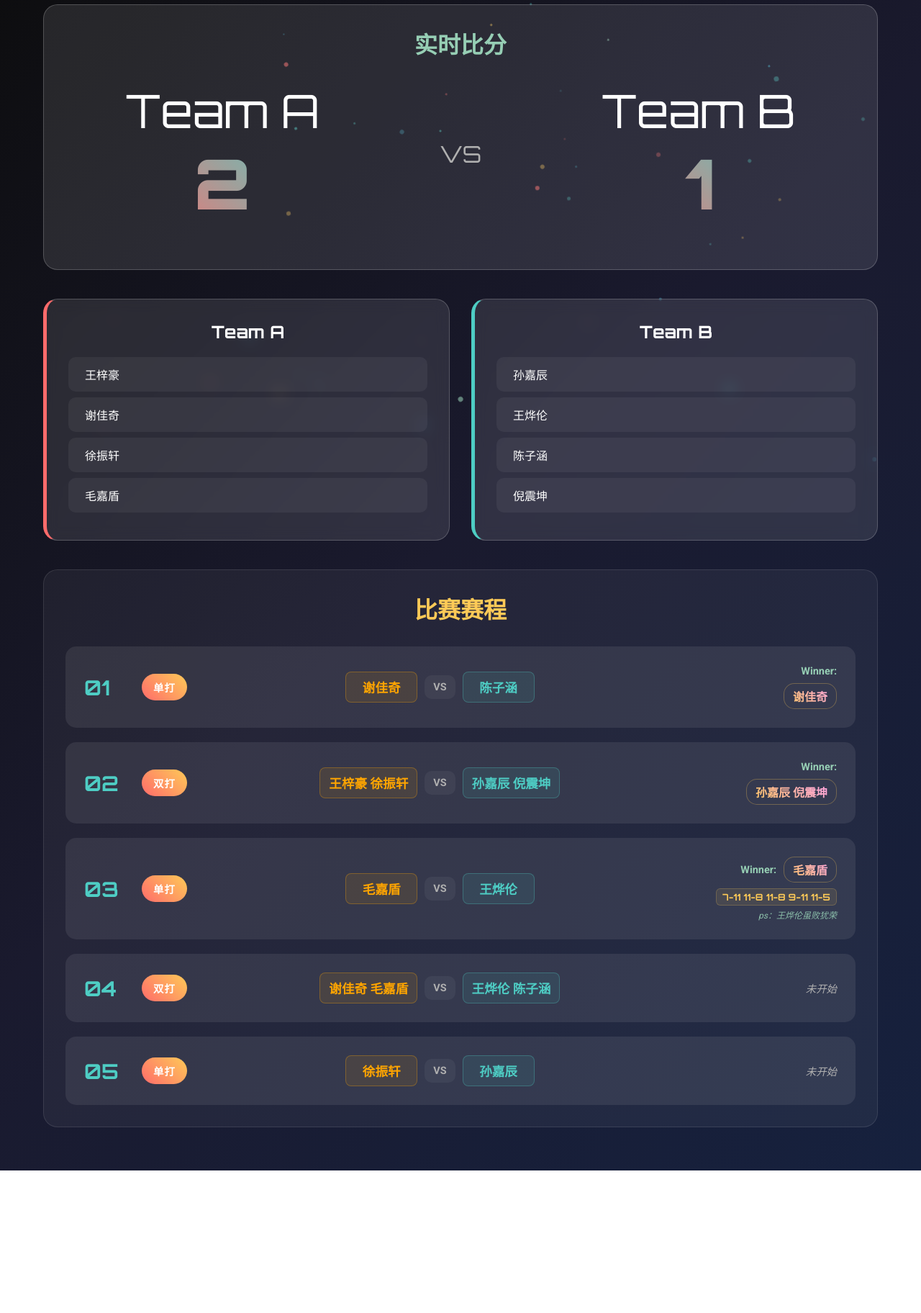
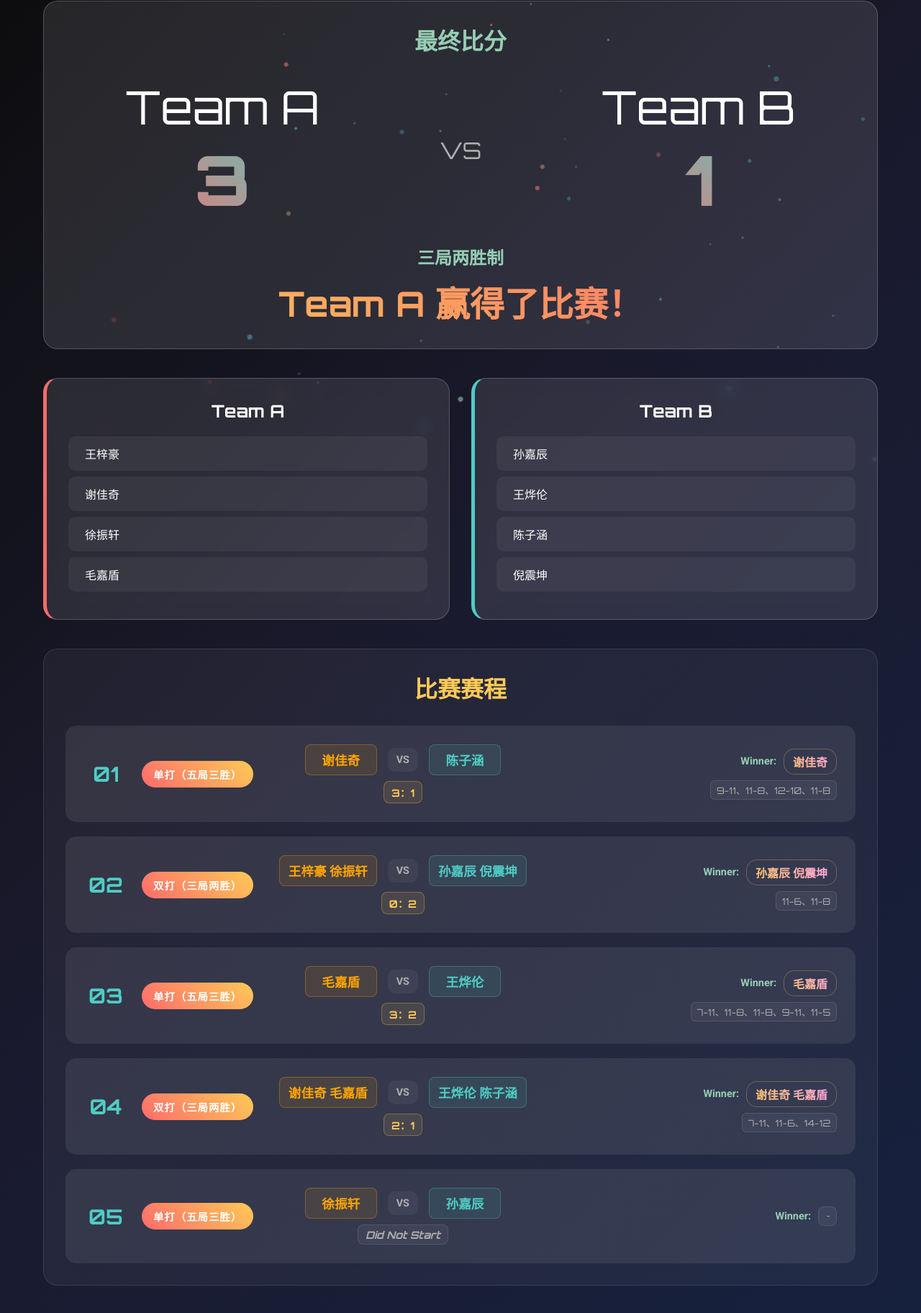
Before and after one commit to neizikou/TJS, a plain HTML site: page index.html in a window 1280 px wide. Shown: the part 162-1986 px from the top of the page at 72% size. Before the commit the page ends 1788 px from the top, so only its background shows below. Drawn offline with Linux system fonts and the light colour scheme.

Commit message:
Update index.html

```diff
--- a/index.html
+++ b/index.html
@@ -139,7 +139,7 @@
             padding: 25px;
             display: flex;
             align-items: center;
-            justify-content: space-between;
+            justify-content: center;
             transition: all 0.3s ease;
             border: 1px solid transparent;
             position: relative;
@@ -155,7 +155,15 @@
             display: flex;
             align-items: center;
             gap: 20px;
-            flex: 1;
+            width: 100%;
+            justify-content: center;
+        }
+
+        .match-header {
+            display: flex;
+            align-items: center;
+            gap: 20px;
+            justify-content: center;
         }
 
         .match-number {
@@ -164,6 +172,7 @@
             font-weight: 700;
             color: #4ecdc4;
             min-width: 60px;
+            text-align: center;
         }
 
         .match-type {
@@ -174,32 +183,69 @@
             font-size: 0.9rem;
             text-transform: uppercase;
             letter-spacing: 1px;
+            position: relative;
+        }
+
+        .match-rules-text {
+            color: #b0b0b0;
+            font-size: 0.7rem;
+            font-weight: 600;
+            text-align: center;
+            margin-top: 2px;
         }
 
         .match-content {
             display: flex;
+            justify-content: center;
             align-items: center;
-            justify-content: space-between;
-            gap: 20px;
+            gap: 40px;
             flex: 1;
-            width: 100%;
         }
 
         .match-teams {
             display: flex;
+            flex-direction: column;
             align-items: center;
-            gap: 10px;
+            gap: 8px;
             flex: 1;
+        }
+
+        .players-line {
+            display: flex;
+            align-items: center;
+            gap: 15px;
+            font-size: 1.1rem;
             justify-content: center;
         }
 
-        .team-vs {
+        .match-result {
             display: flex;
+            flex-direction: column;
             align-items: center;
-            gap: 10px;
-            font-size: 1.1rem;
-            flex-wrap: wrap;
-            justify-content: center;
+            gap: 8px;
+            flex: 1;
+        }
+
+        .total-score {
+            background: linear-gradient(45deg, #ff6b6b, #feca57);
+            color: white;
+            padding: 6px 16px;
+            border-radius: 20px;
+            font-weight: 700;
+            font-size: 1rem;
+            text-align: center;
+        }
+
+        .vs-score {
+            color: #feca57;
+            font-family: 'Orbitron', monospace;
+            font-size: 0.9rem;
+            font-weight: 700;
+            background: rgba(254, 202, 87, 0.1);
+            padding: 4px 10px;
+            border-radius: 8px;
+            border: 1px solid rgba(254, 202, 87, 0.3);
+            text-align: center;
         }
 
         .team-a-player {
@@ -295,6 +341,66 @@
             font-size: 0.75rem;
             font-style: italic;
             opacity: 0.9;
+        }
+
+        .match-score-info {
+            display: flex;
+            flex-direction: column;
+            align-items: flex-end;
+            gap: 6px;
+        }
+
+        .total-score {
+            color: #feca57;
+            font-family: 'Orbitron', monospace;
+            font-size: 0.9rem;
+            font-weight: 700;
+            background: rgba(254, 202, 87, 0.1);
+            padding: 4px 10px;
+            border-radius: 8px;
+            border: 1px solid rgba(254, 202, 87, 0.3);
+        }
+
+        .game-scores {
+            color: #b0b0b0;
+            font-size: 0.8rem;
+            font-family: 'Orbitron', monospace;
+            background: rgba(255, 255, 255, 0.05);
+            padding: 3px 8px;
+            border-radius: 6px;
+            border: 1px solid rgba(255, 255, 255, 0.1);
+        }
+
+        .did-not-start {
+            color: #b0b0b0;
+            font-style: italic;
+            font-size: 0.9rem;
+            background: rgba(255, 255, 255, 0.05);
+            padding: 4px 10px;
+            border-radius: 8px;
+            border: 1px solid rgba(255, 255, 255, 0.1);
+        }
+
+        .status-info {
+            display: flex;
+            align-items: center;
+            gap: 10px;
+        }
+
+        .status-label {
+            color: #96ceb4;
+            font-size: 0.9rem;
+            font-weight: 600;
+        }
+
+        .status-value {
+            color: #b0b0b0;
+            font-size: 0.9rem;
+            font-style: italic;
+            background: rgba(255, 255, 255, 0.05);
+            padding: 4px 10px;
+            border-radius: 8px;
+            border: 1px solid rgba(255, 255, 255, 0.1);
         }
 
         .pending-match {
@@ -397,6 +503,30 @@
             color: #b0b0b0;
         }
 
+        .match-rules {
+            text-align: center;
+            margin-top: 20px;
+            font-family: 'Orbitron', sans-serif;
+        }
+
+        .rule-info {
+            color: #96ceb4;
+            font-size: 1.5rem;
+            font-weight: 700;
+            font-family: 'Orbitron', monospace;
+            margin-bottom: 10px;
+        }
+
+        .winner-announcement {
+            background: linear-gradient(45deg, #feca57, #ff6b6b);
+            -webkit-background-clip: text;
+            -webkit-text-fill-color: transparent;
+            background-clip: text;
+            font-size: 3rem;
+            font-weight: 700;
+            font-family: 'Orbitron', monospace;
+        }
+
 
 
         /* 响应式设计 */
@@ -434,6 +564,25 @@
                 flex-direction: column;
                 gap: 8px;
                 text-align: center;
+            }
+
+            .players-line {
+                flex-direction: column;
+                gap: 5px;
+            }
+
+            .vs-score {
+                font-size: 0.8rem;
+                padding: 3px 8px;
+            }
+
+            .match-type {
+                font-size: 0.8rem;
+                padding: 6px 12px;
+            }
+
+            .match-type::after {
+                font-size: 0.6rem;
             }
 
             .team-a-player, .team-b-player {
@@ -568,22 +717,26 @@
         <!-- 头部 -->
         <div class="header">
             <h1 class="title">第一届T锦赛团体赛</h1>
-            <p class="subtitle">乒乓球团体赛 - 三局两胜制</p>
+            <p class="subtitle">T Table Tennis</p>
         </div>
 
         <!-- 比分板 -->
         <div class="scoreboard">
-            <h2 class="score-title">实时比分</h2>
+            <h2 class="score-title">最终比分</h2>
             <div class="score-display">
                 <div class="team-score">
                     <div>Team A</div>
-                    <div class="score" id="scoreA">2</div>
+                    <div class="score" id="scoreA">3</div>
                 </div>
                 <div class="vs">VS</div>
                 <div class="team-score">
                     <div>Team B</div>
                     <div class="score" id="scoreB">1</div>
                 </div>
+            </div>
+            <div class="match-rules">
+                <div class="rule-info">三局两胜制</div>
+                <div class="winner-announcement">Team A 赢得了比赛！</div>
             </div>
         </div>
 
@@ -617,18 +770,22 @@
                 <div class="match" data-match="1">
                     <div class="match-info">
                         <div class="match-number">01</div>
-                        <div class="match-type">单打</div>
+                        <div class="match-type">单打（五局三胜）</div>
                         <div class="match-content">
                             <div class="match-teams">
-                                <div class="team-vs">
+                                <div class="players-line">
                                     <div class="team-a-player">谢佳奇</div>
                                     <div class="vs-divider">VS</div>
                                     <div class="team-b-player">陈子涵</div>
                                 </div>
+                                <div class="total-score">3：1</div>
                             </div>
                             <div class="match-result">
-                                <span class="winner-label">Winner:</span>
-                                <span class="winner-name">谢佳奇</span>
+                                <div class="winner-info">
+                                    <span class="winner-label">Winner:</span>
+                                    <span class="winner-name">谢佳奇</span>
+                                </div>
+                                <div class="game-scores">9-11、11-8、12-10、11-8</div>
                             </div>
                         </div>
                     </div>
@@ -637,18 +794,22 @@
                 <div class="match" data-match="2">
                     <div class="match-info">
                         <div class="match-number">02</div>
-                        <div class="match-type">双打</div>
+                        <div class="match-type">双打（三局两胜）</div>
                         <div class="match-content">
                             <div class="match-teams">
-                                <div class="team-vs">
+                                <div class="players-line">
                                     <div class="team-a-player">王梓豪 徐振轩</div>
                                     <div class="vs-divider">VS</div>
                                     <div class="team-b-player">孙嘉辰 倪震坤</div>
                                 </div>
+                                <div class="total-score">0：2</div>
                             </div>
                             <div class="match-result">
-                                <span class="winner-label">Winner:</span>
-                                <span class="winner-name">孙嘉辰 倪震坤</span>
+                                <div class="winner-info">
+                                    <span class="winner-label">Winner:</span>
+                                    <span class="winner-name">孙嘉辰 倪震坤</span>
+                                </div>
+                                <div class="game-scores">11-6、11-8</div>
                             </div>
                         </div>
                     </div>
@@ -657,24 +818,22 @@
                 <div class="match" data-match="3">
                     <div class="match-info">
                         <div class="match-number">03</div>
-                        <div class="match-type">单打</div>
+                        <div class="match-type">单打（五局三胜）</div>
                         <div class="match-content">
                             <div class="match-teams">
-                                <div class="team-vs">
+                                <div class="players-line">
                                     <div class="team-a-player">毛嘉盾</div>
                                     <div class="vs-divider">VS</div>
                                     <div class="team-b-player">王烨伦</div>
                                 </div>
+                                <div class="total-score">3：2</div>
                             </div>
                             <div class="match-result">
                                 <div class="winner-info">
                                     <span class="winner-label">Winner:</span>
                                     <span class="winner-name">毛嘉盾</span>
                                 </div>
-                                <div class="match-extra-info">
-                                    <div class="inline-score">7-11 11-8 11-8 9-11 11-5</div>
-                                    <div class="inline-note">ps：王烨伦虽败犹荣</div>
-                                </div>
+                                <div class="game-scores">7-11、11-8、11-8、9-11、11-5</div>
                             </div>
                         </div>
                     </div>
@@ -683,17 +842,22 @@
                 <div class="match" data-match="4">
                     <div class="match-info">
                         <div class="match-number">04</div>
-                        <div class="match-type">双打</div>
+                        <div class="match-type">双打（三局两胜）</div>
                         <div class="match-content">
                             <div class="match-teams">
-                                <div class="team-vs">
+                                <div class="players-line">
                                     <div class="team-a-player">谢佳奇 毛嘉盾</div>
                                     <div class="vs-divider">VS</div>
                                     <div class="team-b-player">王烨伦 陈子涵</div>
                                 </div>
+                                <div class="total-score">2：1</div>
                             </div>
                             <div class="match-result">
-                                <span class="pending-match">未开始</span>
+                                <div class="winner-info">
+                                    <span class="winner-label">Winner:</span>
+                                    <span class="winner-name">谢佳奇 毛嘉盾</span>
+                                </div>
+                                <div class="game-scores">7-11、11-6、14-12</div>
                             </div>
                         </div>
                     </div>
@@ -702,17 +866,21 @@
                 <div class="match" data-match="5">
                     <div class="match-info">
                         <div class="match-number">05</div>
-                        <div class="match-type">单打</div>
+                        <div class="match-type">单打（五局三胜）</div>
                         <div class="match-content">
                             <div class="match-teams">
-                                <div class="team-vs">
+                                <div class="players-line">
                                     <div class="team-a-player">徐振轩</div>
                                     <div class="vs-divider">VS</div>
                                     <div class="team-b-player">孙嘉辰</div>
                                 </div>
+                                <div class="total-score did-not-start">Did Not Start</div>
                             </div>
                             <div class="match-result">
-                                <span class="pending-match">未开始</span>
+                                <div class="status-info">
+                                    <span class="status-label">Winner:</span>
+                                    <span class="status-value">-</span>
+                                </div>
                             </div>
                         </div>
                     </div>
@@ -767,31 +935,6 @@
 
 
 
-        // 赛程交互
-        document.querySelectorAll('.match').forEach((match, index) => {
-            match.addEventListener('click', function() {
-                // 高亮当前比赛
-                document.querySelectorAll('.match').forEach(m => {
-                    m.style.background = 'rgba(255, 255, 255, 0.08)';
-                    m.style.borderColor = 'transparent';
-                });
-
-                this.style.background = 'rgba(255, 255, 255, 0.15)';
-                this.style.borderColor = 'rgba(255, 255, 255, 0.3)';
-
-                // 显示比赛详情
-                const matchTypes = ['单打', '双打', '单打', '双打', '单打'];
-                const matchDesc = [
-                    '第一场单打比赛 - 队伍A vs 队伍B',
-                    '第一场双打比赛 - 队伍A组合 vs 队伍B组合',
-                    '第二场单打比赛 - 队伍A vs 队伍B',
-                    '第二场双打比赛 - 队伍A组合 vs 队伍B组合',
-                    '第三场单打比赛 - 队伍A vs 队伍B'
-                ];
-
-                alert(`第${index + 1}场比赛\n类型：${matchTypes[index]}\n${matchDesc[index]}`);
-            });
-        });
 
         // 初始化
         document.addEventListener('DOMContentLoaded', function() {
```
